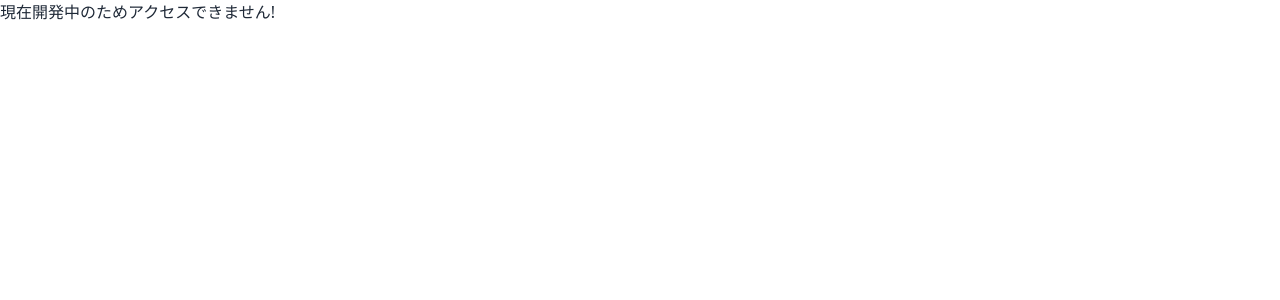
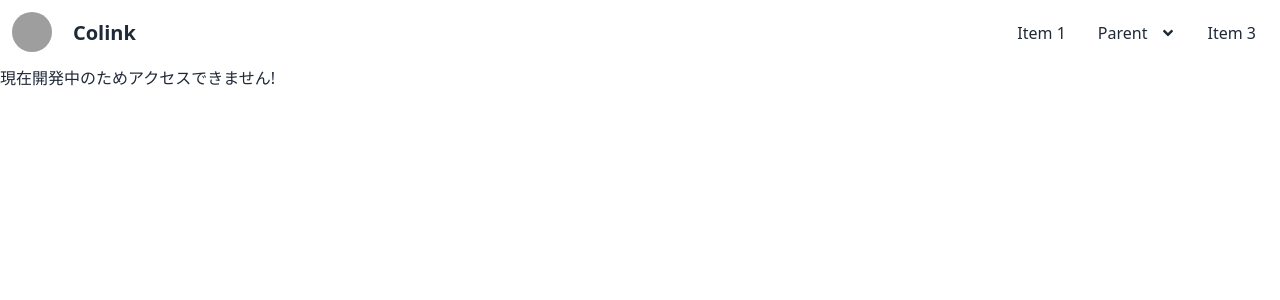
Before and after one commit to tamagoez/colink, a Next.js app: page /dashboard in a window 1280 px wide. Before the commit this address had no page. Shown: the top 300 px of the page. Built offline with nearby package versions, Linux system fonts and the light colour scheme; grey boxes are pictures that could not be loaded.

Commit message:
Components update

```diff
--- a/components/Header.tsx
+++ /dev/null
@@ -1,3 +0,0 @@
-export default function Header() {
-  return undefined;
-}
--- /dev/null
+++ b/components/NavBar.tsx
@@ -0,0 +1,63 @@
+import { FaAngleDown } from "react-icons/fa";
+
+export default function NavBar() {
+  return (
+    <>
+      <div className="navbar bg-base-100 top-0 sticky z-50">
+        <div className="flex-none">
+          <div className="dropdown dropdown-end">
+            <label tabIndex={0} className="btn btn-ghost btn-circle avatar">
+              <div className="w-10 rounded-full">
+                <img src="https://api.lorem.space/image/face?hash=33791" />
+              </div>
+            </label>
+            <ul
+              tabIndex={0}
+              className="mt-3 p-2 shadow menu menu-compact dropdown-content bg-base-100 rounded-box w-52"
+            >
+              <li>
+                <a className="justify-between">
+                  Profile
+                  <span className="badge">New</span>
+                </a>
+              </li>
+              <li>
+                <a>Settings</a>
+              </li>
+              <li>
+                <a>Logout</a>
+              </li>
+            </ul>
+          </div>
+        </div>
+        <div className="flex-1">
+          <a className="btn btn-ghost normal-case text-xl">Colink</a>
+        </div>
+        <div className="flex-none">
+          <ul className="menu menu-horizontal p-0">
+            <li>
+              <a>Item 1</a>
+            </li>
+            <li tabIndex={0}>
+              <a>
+                Parent
+                <FaAngleDown />
+              </a>
+              <ul className="p-2 bg-base-100">
+                <li>
+                  <a>Submenu 1</a>
+                </li>
+                <li>
+                  <a>Submenu 2</a>
+                </li>
+              </ul>
+            </li>
+            <li>
+              <a>Item 3</a>
+            </li>
+          </ul>
+        </div>
+      </div>
+    </>
+  );
+}
--- a/package.json
+++ b/package.json
@@ -11,6 +11,7 @@
     "@emotion/react": "11.9.3",
     "@emotion/styled": "11.9.3",
     "@next/mdx": "12.1.6",
+    "@supabase/supabase-js": "1.35.4",
     "@types/node": "17.0.45",
     "@types/react": "16.14.28",
     "autoprefixer": "10.4.7",
--- a/pages/_app.tsx
+++ b/pages/_app.tsx
@@ -1,6 +1,7 @@
 import "../styles/globals.css";
 import { ChakraProvider } from "@chakra-ui/react";
 import { useRouter } from "next/router";
+import NavBar from "../components/NavBar";
 
 function MyApp({ Component, pageProps }) {
   const router = useRouter();
@@ -21,6 +22,7 @@ function MyApp({ Component, pageProps }) {
   if (enableaccess) {
     return (
       <>
+        <NavBar />
         <ChakraProvider>
           <Component {...pageProps} />
         </ChakraProvider>
@@ -30,6 +32,7 @@ function MyApp({ Component, pageProps }) {
     console.info("forbitten");
     return (
       <>
+        <NavBar />
         <h1>現在開発中のためアクセスできません!</h1>
       </>
     );
--- /dev/null
+++ b/pages/dashboard.tsx
@@ -0,0 +1,25 @@
+export default function Dashboard() {
+  return (
+    <>
+      <div className="card w-96 bg-base-100 shadow-xl">
+        <figure>
+          <img
+            src="https://api.lorem.space/image/shoes?w=400&h=225"
+            alt="Shoes"
+          />
+        </figure>
+        <div className="card-body">
+          <h2 className="card-title">
+            @ You
+            <div className="badge badge-secondary">BETA</div>
+          </h2>
+          <p>Discuss, question, and even poll!</p>
+          <div className="card-actions justify-end">
+            <div className="badge badge-outline">SNS</div>
+            <div className="badge badge-outline">Link</div>
+          </div>
+        </div>
+      </div>
+    </>
+  );
+}
--- a/pages/index.tsx
+++ b/pages/index.tsx
@@ -18,11 +18,13 @@ export default function Index() {
               Going to serve Chat, Forum, &quot;@ You&quot;!
             </p>
             <div className="flex">
-              <Link href="/login" passHref>
+              <Link href="/account/login" passHref>
                 <a className="btn btn-primary">Login</a>
               </Link>
               <p className="divider divider-horizontal" />
-              <button className="btn bgn-secondary">or Signup</button>
+              <Link href="/account/login" passHref>
+                <a className="btn btn-secondary">or Signup</a>
+              </Link>
             </div>
           </div>
         </div>
```
Also changed, not shown: lib/supabase.ts (added, +9 -0 lines), 1 other file (tests, documents, lock files or other folders).
